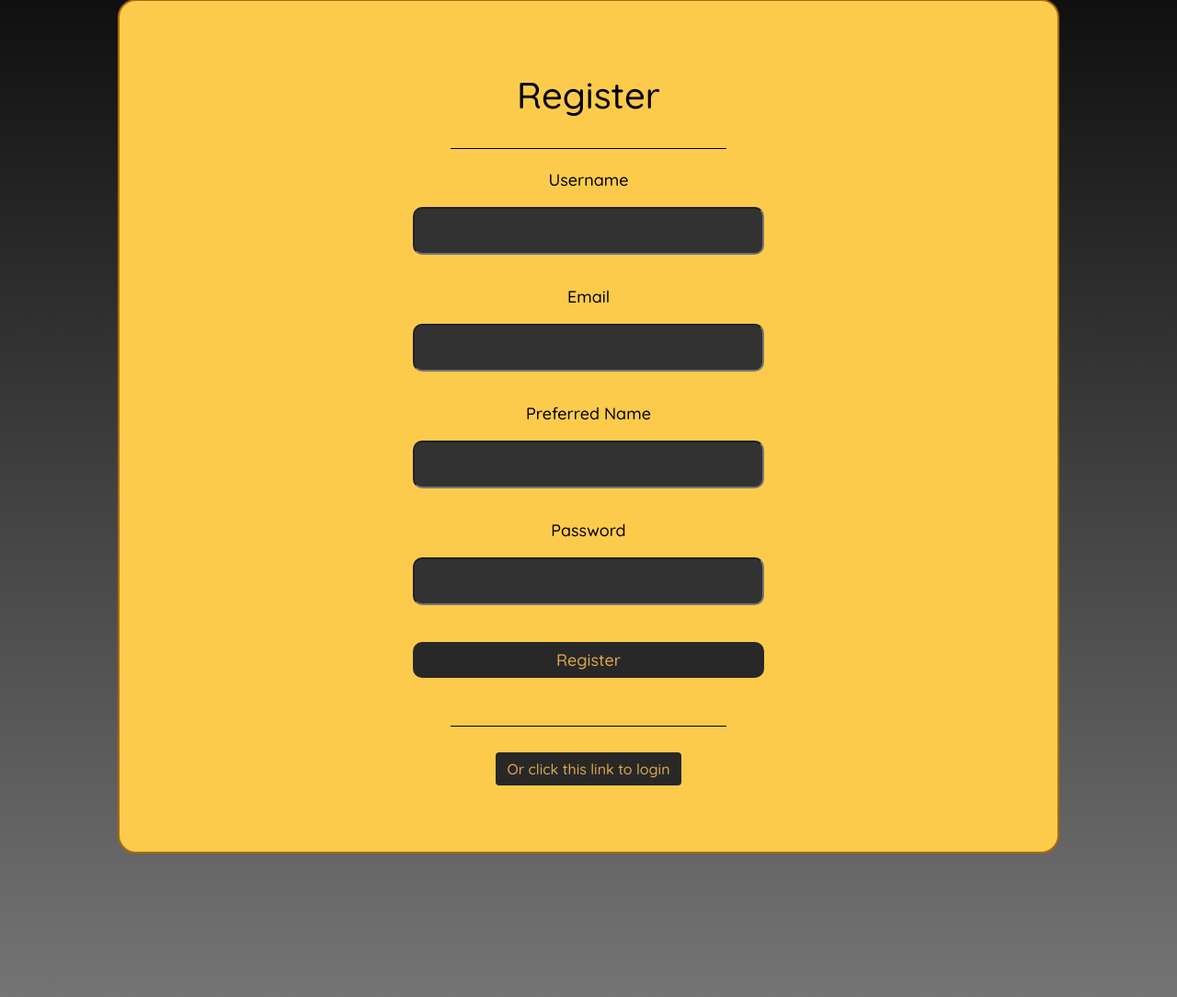
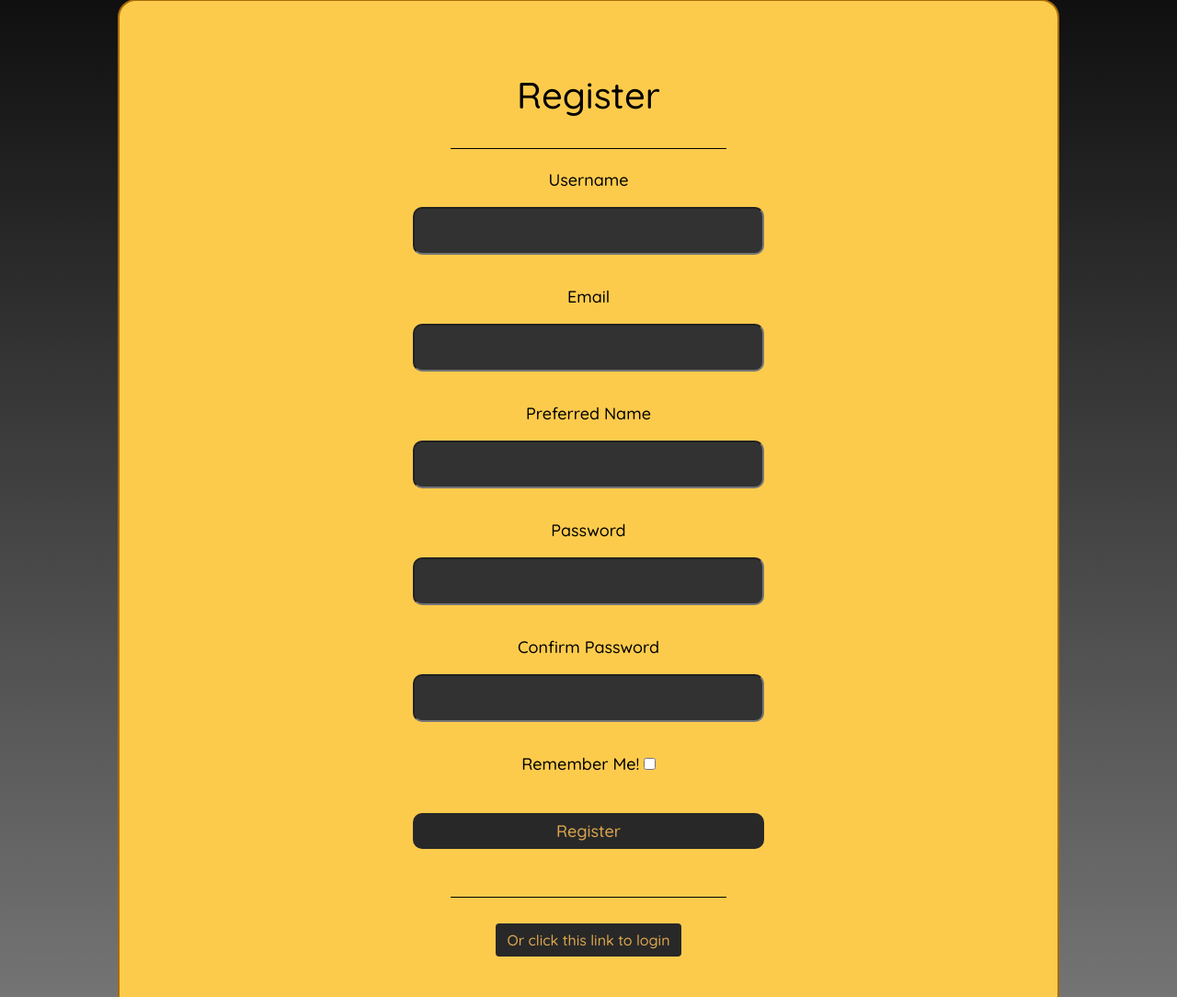
Before and after one commit to Allenator1/UWAM-Introductory-Website, a Flask app: page /register in a window 1280 px wide. Shown: the part 171-1255 px from the top of the page at 92% size. Run offline with Flask 2, Linux system fonts and the light colour scheme.

Commit message:
Added registration view

```diff
--- a/app/templates/login&register.html
+++ b/app/templates/login&register.html
@@ -6,7 +6,7 @@
         <link rel="stylesheet" type="text/css" href="../static/main.css">
         <link rel="preconnect" href="https://fonts.gstatic.com">
         <link href="https://fonts.googleapis.com/css2?family=Quicksand:wght@500&display=swap" rel="stylesheet">
-        <title> Tutorial Login </title>
+        <title> Tutorial {{ type }} </title>
     </head>
 
     <body>
@@ -16,7 +16,9 @@
         <div class="banner" id="loginpage_banner">
             <div class="banner_content">
                 <div class="banner_right">
-                    <a class="gold_button btn" id="homepage_button" href= {{ url_for('index') }} role="button"> Return to Homepage </a>
+                    <a class="homepage_button gold_button btn" id="homepage_button" href= {{ url_for('index') }} role="button">
+                         Return to Homepage
+                    </a>
                 </div>
             </div>
         </div>
@@ -45,6 +47,14 @@
                 {{ form.password.label(class_="form_label") }} <br>
                 {{ form.password(size=32, class_="input_field") }} <br><br>
 
+                {% if type == "Register" %}
+                {{ form.confirm_password.label(class_="form_label") }} <br>
+                {{ form.confirm_password(size=32, class_="input_field") }} <br><br>
+                {% endif %}
+
+                {{form.remember_me.label(class_="form_label")}}
+                {{form.remember_me}} <br><br>
+
                 {{ form.submit(class_="form_submit black_button btn", id="login_submit_button") }}
 
             </form>
```
